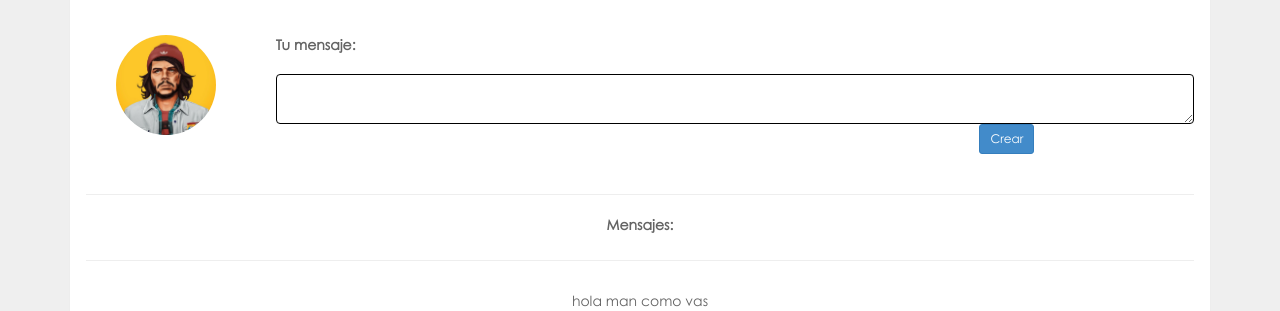
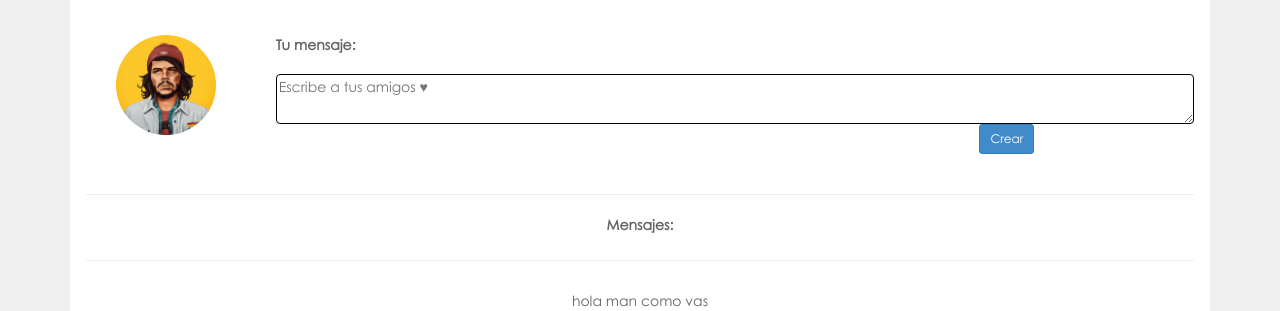
Before and after one commit to yadiraeleonc/RedSocial, a PHP site: page /message.php in a window 1280 px wide; the page is wider, and only the part inside the window is pictured. Shown: the part 308-619 px from the top of that part. Run offline with PHP 8.4, Linux system fonts and the light colour scheme; a user stored in the database is signed in; data comes from the database, SQL or seed files in the repository; some libraries are stand-ins or nearby versions.

Commit message:
Update message.php

```diff
--- a/redsocial-master/message.php
+++ b/redsocial-master/message.php
@@ -40,7 +40,7 @@
 			<div class="control-group">
 											<label>Tu mensaje:</label>
                                           <div class="controls">
-											<textarea name="my_message" class="my_message" required></textarea>
+											<textarea name="my_message" class="my_message" placeholder="Escribe a tus amigos ♥" required></textarea>
                                           </div>
 										</div>
 
```
